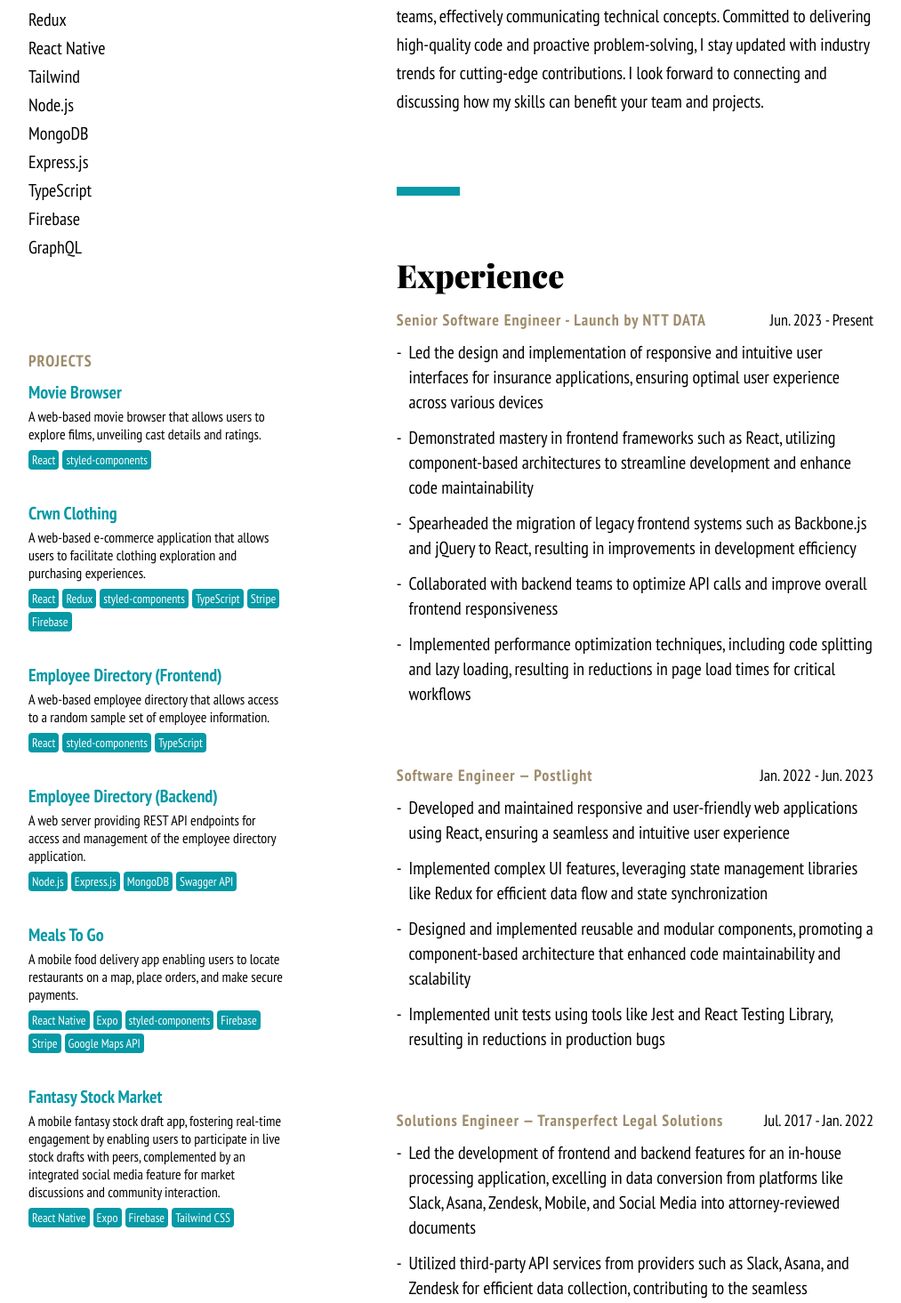
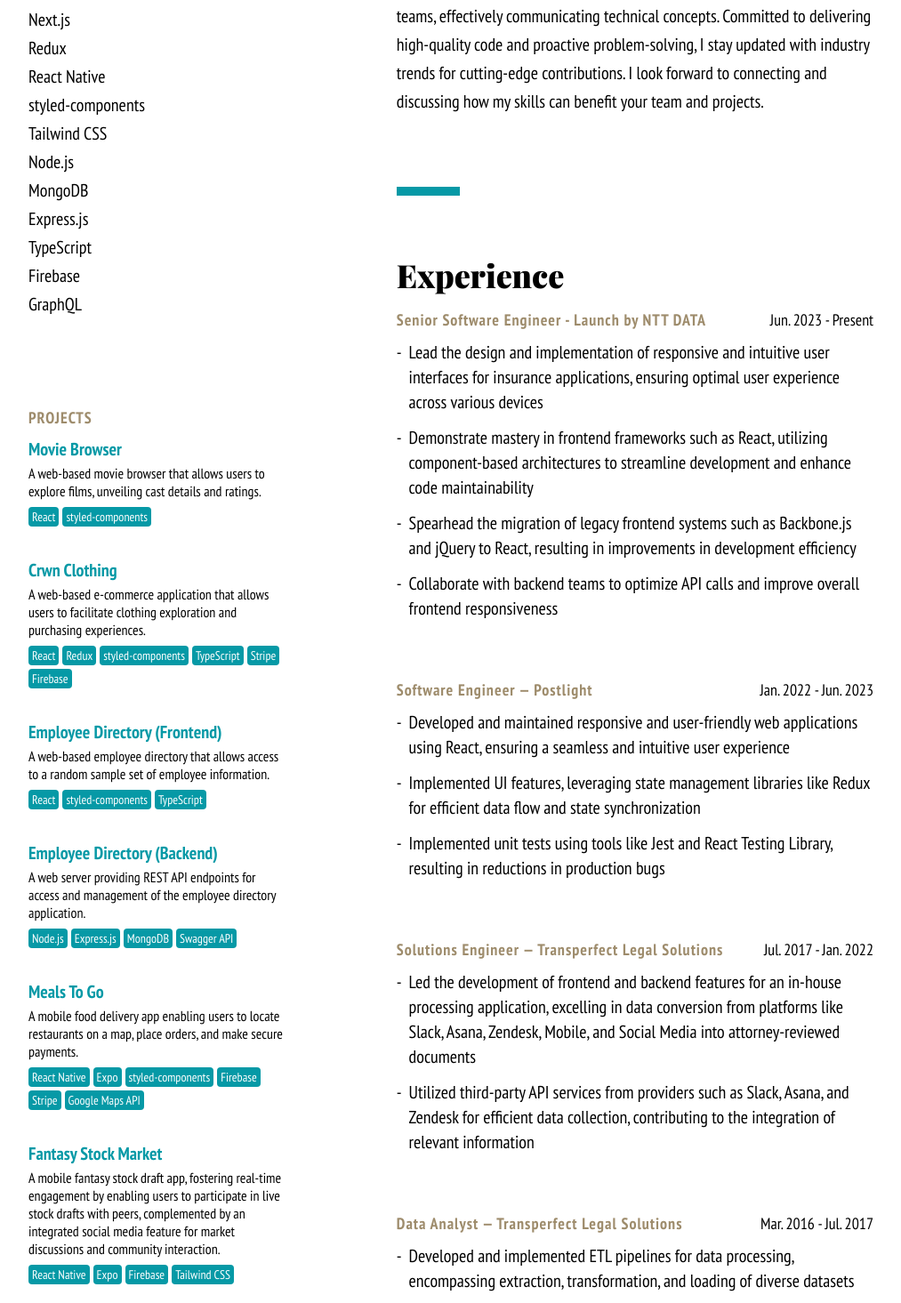
Before and after one commit to DoodleHub/resume, a React (Vite) app: page / in a window 1280 px wide. Shown: the part 1025-2490 px from the top of the page at 89% size, without its empty margins (133-1146 px from the left). Built offline with nearby package versions, Linux system fonts and the light colour scheme.

Commit message:
update job responsibilities

```diff
--- a/src/components/Experiences/Experiences.tsx
+++ b/src/components/Experiences/Experiences.tsx
@@ -7,11 +7,10 @@ const EXPERIENCES = [
     title: "Senior Software Engineer - Launch by NTT DATA",
     dateText: "Jun. 2023 - Present",
     responsibilities: [
-      "Led the design and implementation of responsive and intuitive user interfaces for insurance applications, ensuring optimal user experience across various devices",
-      "Demonstrated mastery in frontend frameworks such as React, utilizing component-based architectures to streamline development and enhance code maintainability",
-      "Spearheaded the migration of legacy frontend systems such as Backbone.js and jQuery to React, resulting in improvements in development efficiency",
-      "Collaborated with backend teams to optimize API calls and improve overall frontend responsiveness",
-      "Implemented performance optimization techniques, including code splitting and lazy loading, resulting in reductions in page load times for critical workflows",
+      "Lead the design and implementation of responsive and intuitive user interfaces for insurance applications, ensuring optimal user experience across various devices",
+      "Demonstrate mastery in frontend frameworks such as React, utilizing component-based architectures to streamline development and enhance code maintainability",
+      "Spearhead the migration of legacy frontend systems such as Backbone.js and jQuery to React, resulting in improvements in development efficiency",
+      "Collaborate with backend teams to optimize API calls and improve overall frontend responsiveness",
     ],
   },
   {
@@ -19,8 +18,7 @@ const EXPERIENCES = [
     dateText: "Jan. 2022 - Jun. 2023",
     responsibilities: [
       "Developed and maintained responsive and user-friendly web applications using React, ensuring a seamless and intuitive user experience",
-      "Implemented complex UI features, leveraging state management libraries like Redux for efficient data flow and state synchronization",
-      "Designed and implemented reusable and modular components, promoting a component-based architecture that enhanced code maintainability and scalability",
+      "Implemented UI features, leveraging state management libraries like Redux for efficient data flow and state synchronization",
       "Implemented unit tests using tools like Jest and React Testing Library, resulting in reductions in production bugs",
     ],
   },
@@ -29,15 +27,15 @@ const EXPERIENCES = [
     dateText: "Jul. 2017 - Jan. 2022",
     responsibilities: [
       "Led the development of frontend and backend features for an in-house processing application, excelling in data conversion from platforms like Slack, Asana, Zendesk, Mobile, and Social Media into attorney-reviewed documents",
-      "Utilized third-party API services from providers such as Slack, Asana, and Zendesk for efficient data collection, contributing to the seamless integration of relevant information",
+      "Utilized third-party API services from providers such as Slack, Asana, and Zendesk for efficient data collection, contributing to the integration of relevant information",
     ],
   },
   {
     title: "Data Analyst — Transperfect Legal Solutions",
     dateText: "Mar. 2016 - Jul. 2017",
     responsibilities: [
-      "Developed and implemented efficient ETL pipelines for seamless data processing, encompassing extraction, transformation, and loading of diverse datasets",
-      "Utilized SQL expertise to query databases, optimized performance, and conducted thorough data analysis, producing valuable insights to drive decision-making processes",
+      "Developed and implemented ETL pipelines for data processing, encompassing extraction, transformation, and loading of diverse datasets",
+      "Utilized SQL to query databases, optimized performance, and conducted data analysis",
     ],
   },
 ];
--- a/src/components/Projects/Projects.tsx
+++ b/src/components/Projects/Projects.tsx
@@ -8,7 +8,7 @@ const PROJECTS = [
     title: "Movie Browser",
     type: "Web",
     stack: ["React", "styled-components"],
-    url: "https://github.com/cc-sandbox/movie-browser",
+    url: "https://github.com/doodlehub/movie-browser",
     description:
       "A web-based movie browser that allows users to explore films, unveiling cast details and ratings.",
   },
@@ -23,7 +23,7 @@ const PROJECTS = [
       "Stripe",
       "Firebase",
     ],
-    url: "https://github.com/cc-sandbox/crwn-clothing",
+    url: "https://github.com/doodlehub/crwn-clothing",
     description:
       "A web-based e-commerce application that allows users to facilitate clothing exploration and purchasing experiences.",
   },
@@ -31,7 +31,7 @@ const PROJECTS = [
     title: "Employee Directory (Frontend)",
     type: "Web",
     stack: ["React", "styled-components", "TypeScript"],
-    url: "https://github.com/cc-sandbox/employee-dir-frontend",
+    url: "https://github.com/doodlehub/employee-dir-frontend",
     description:
       "A web-based employee directory that allows access to a random sample set of employee information.",
   },
@@ -39,7 +39,7 @@ const PROJECTS = [
     title: "Employee Directory (Backend)",
     type: "Server",
     stack: ["Node.js", "Express.js", "MongoDB", "Swagger API"],
-    url: "https://github.com/cc-sandbox/employee-dir-backend",
+    url: "https://github.com/doodlehub/employee-dir-backend",
     description:
       "A web server providing REST API endpoints for access and management of the employee directory application.",
   },
@@ -54,7 +54,7 @@ const PROJECTS = [
       "Stripe",
       "Google Maps API",
     ],
-    url: "https://github.com/cc-sandbox/meals-to-go",
+    url: "https://github.com/doodlehub/meals-to-go",
     description:
       "A mobile food delivery app enabling users to locate restaurants on a map, place orders, and make secure payments.",
   },
@@ -62,7 +62,7 @@ const PROJECTS = [
     title: "Fantasy Stock Market",
     type: "Mobile",
     stack: ["React Native", "Expo", "Firebase", "Tailwind CSS"],
-    url: "https://github.com/cc-sandbox/fantasy-stock-market",
+    url: "https://github.com/doodlehub/fantasy-stock-market",
     description:
       "A mobile fantasy stock draft app, fostering real-time engagement by enabling users to participate in live stock drafts with peers, complemented by an integrated social media feature for market discussions and community interaction.",
   },
@@ -99,7 +99,9 @@ export const Projects = () => {
       <Container>
         {PROJECTS.map((project) => (
           <li key={project.title}>
-            <a href={project.url}>{project.title}</a>
+            <span>
+              <a href={project.url}>{project.title}</a>
+            </span>
             <p>{project.description}</p>
             <Stack>
               {project.stack.map((s, idx) => (
--- a/src/components/Skillset/Skillset.tsx
+++ b/src/components/Skillset/Skillset.tsx
@@ -8,9 +8,11 @@ const SKILLS = [
   "Javascript",
   "SQL",
   "React",
+  "Next.js",
   "Redux",
   "React Native",
-  "Tailwind",
+  "styled-components",
+  "Tailwind CSS",
   "Node.js",
   "MongoDB",
   "Express.js",
```
